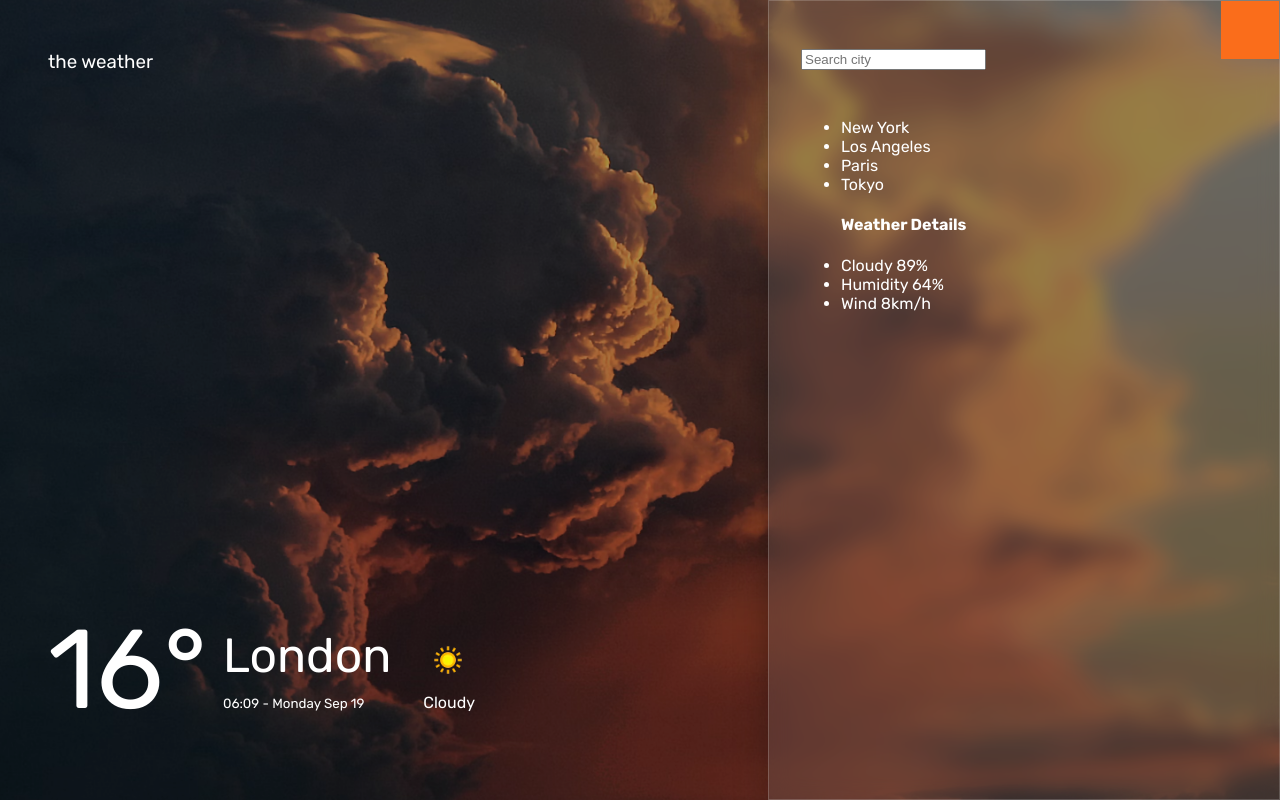
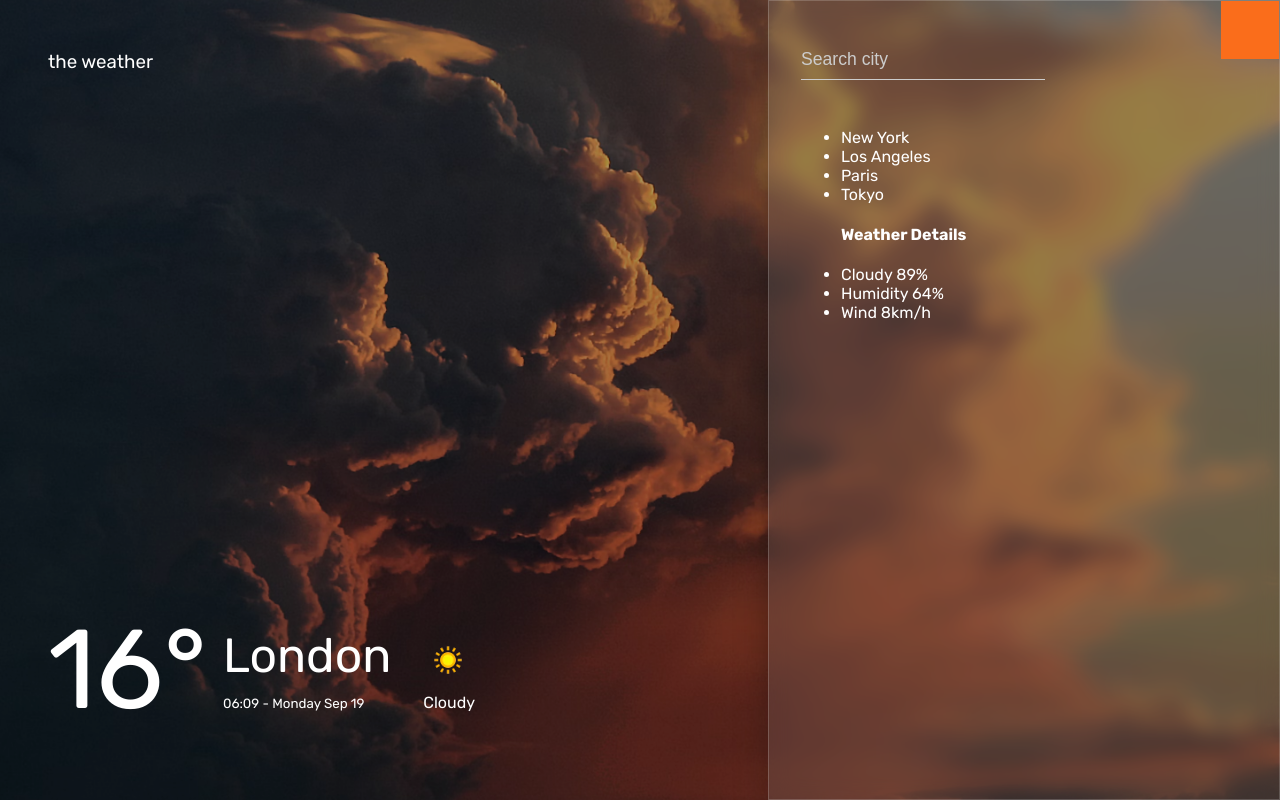
Before and after one commit to Mr-Luka/weather-app, a plain HTML site: page index.html in a window 1280 px wide. Drawn offline with Linux system fonts and the light colour scheme.

Commit message:
finished with the search panel, no outline when in focus, and no background to make a minimalistic look

```diff
--- a/main.css
+++ b/main.css
@@ -115,3 +115,17 @@ h1, h3 {
     background: #fff !important;
     color: #000;
 }
+
+.search {
+    background: none;
+    border: none;
+    border-bottom: 1px #ccc solid;
+    padding: 0 1em 0.5em 0;
+    font-size: 1.1em;
+}
+.search:focus {
+    outline: none;
+}
+.search::placeholder {
+    color: #ccc;
+}
```
